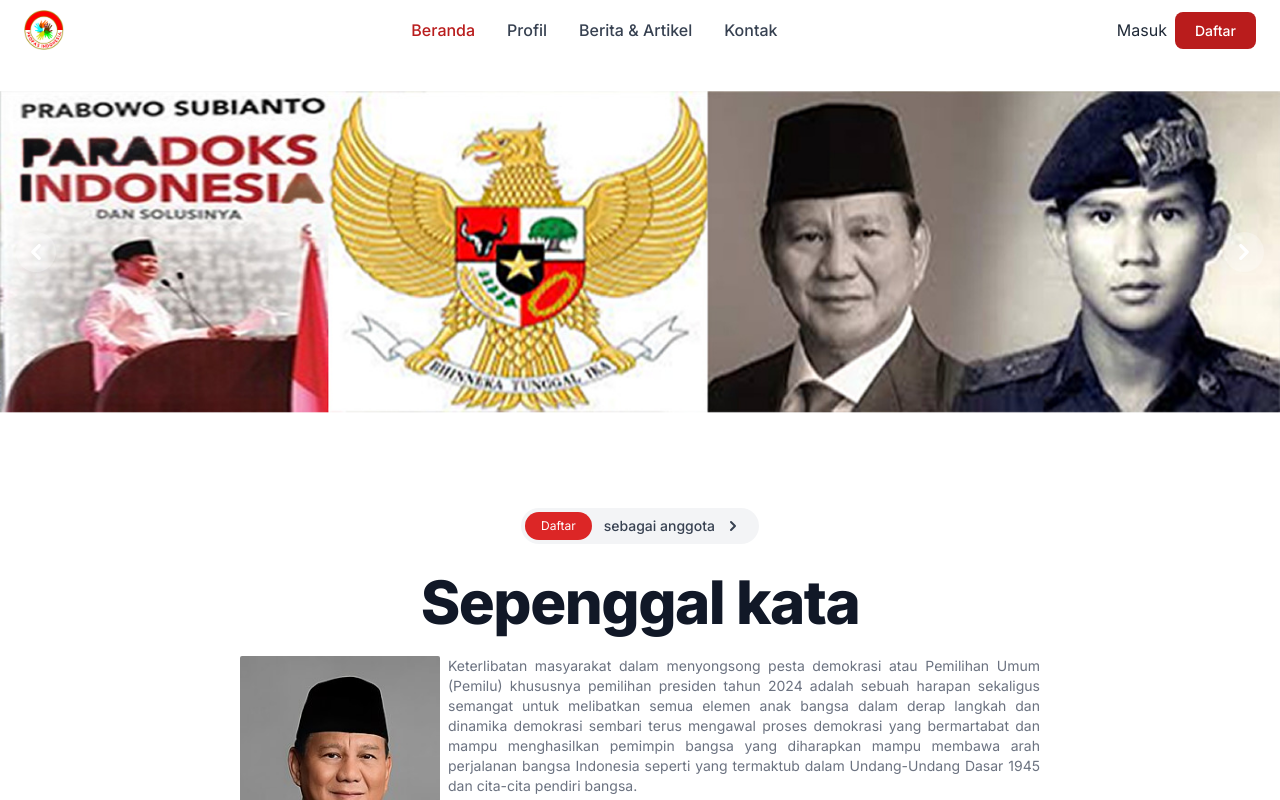
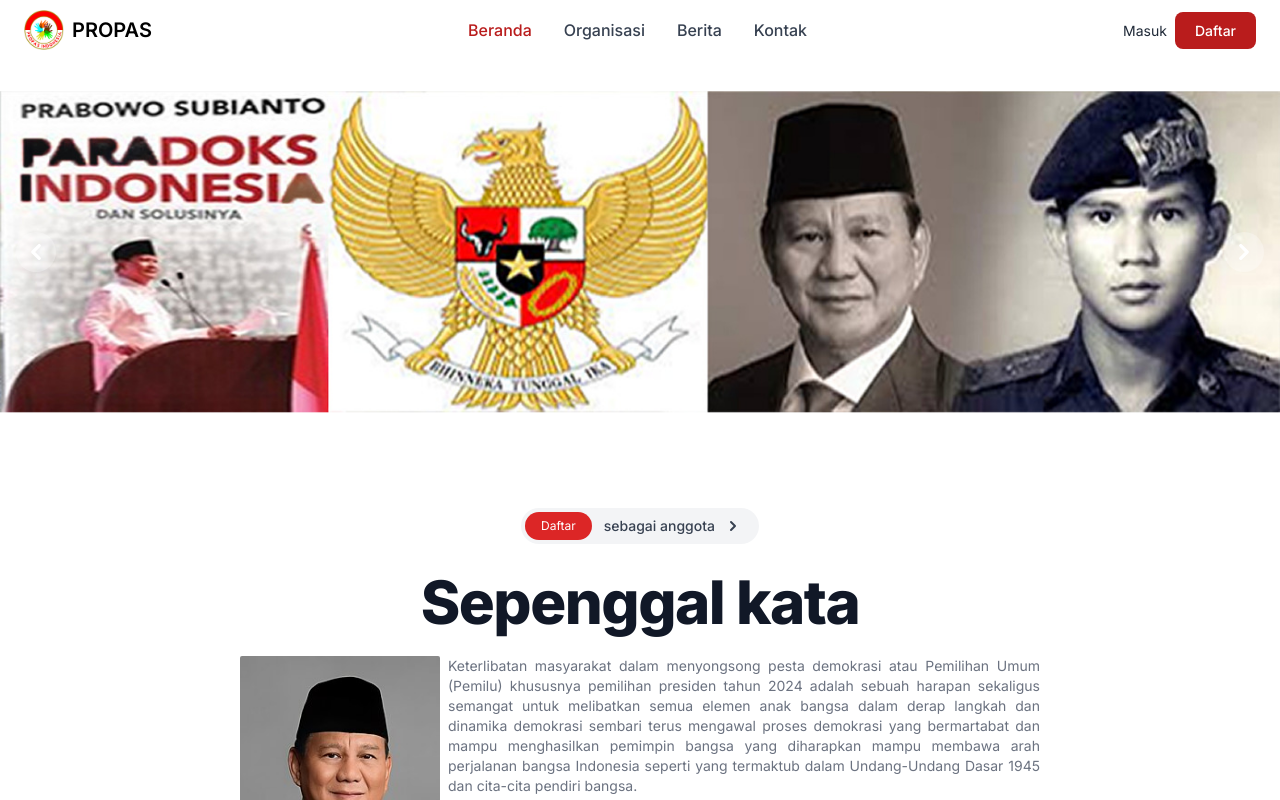
Before and after one commit to edwinhati/propas-app, a Next.js app: page / in a window 1280 px wide. Shown: the top 800 px of the page. Built offline with nearby package versions, Linux system fonts and the light colour scheme; no server answers.

Commit message:
Update header component

```diff
--- a/src/components/Header.tsx
+++ b/src/components/Header.tsx
@@ -26,17 +26,26 @@
           <Link href="/" className="flex items-center">
             <Image src="/logo.jpeg" alt="Propas Logo" width={40} height={40} />
             <span className="ml-2 self-center text-xl font-semibold whitespace-nowrap ">
-              {profile ? "PROPAS INDONESIA" : ""}
+              PROPAS
             </span>
           </Link>
           <div className="flex items-center lg:order-2">
-            {!profile ? (
-                        <div className="space-x-2">
-
-                <Link
-                  href="/login"
-                  className="text-gray-800"
+            {profile ? (
+              <Link
+                href="/profile"
+                className="text-white bg-red-700 hover:bg-red-800 focus:ring-4 focus:ring-red-300 font-medium rounded-lg text-sm px-4 lg:px-5 py-2 lg:py-2.5 mr-2"
+              >
+                <svg
+                  xmlns="http://www.w3.org/2000/svg"
+                  height="1em"
+                  viewBox="0 0 448 512"
                 >
+                  <path d="M304 128a80 80 0 1 0 -160 0 80 80 0 1 0 160 0zM96 128a128 128 0 1 1 256 0A128 128 0 1 1 96 128zM49.3 464H398.7c-8.9-63.3-63.3-112-129-112H178.3c-65.7 0-120.1 48.7-129 112zM0 482.3C0 383.8 79.8 304 178.3 304h91.4C368.2 304 448 383.8 448 482.3c0 16.4-13.3 29.7-29.7 29.7H29.7C13.3 512 0 498.7 0 482.3z" />
+                </svg>
+              </Link>
+            ) : (
+              <div className="space-x-2">
+                <Link href="/login" className="text-gray-800 text-sm">
                   Masuk
                 </Link>
                 <Link
@@ -46,7 +55,7 @@
                   Daftar
                 </Link>
               </div>
-            ) : null}{" "}
+            )}
             <button
               data-collapse-toggle="mobile-menu-2"
               type="button"
@@ -96,7 +105,7 @@
                   href="#"
                   className="block py-2 pr-4 pl-3 text-gray-700 border-b border-gray-100 hover:bg-gray-50 lg:hover:bg-transparent lg:border-0 lg:hover:text-red-700 lg:p-0"
                 >
-                  Profil
+                  Organisasi
                 </Link>
               </li>
               <li>
@@ -104,7 +113,7 @@
                   href="/#news"
                   className="block py-2 pr-4 pl-3 text-gray-700 border-b border-gray-100 hover:bg-gray-50 lg:hover:bg-transparent lg:border-0 lg:hover:text-red-700 lg:p-0"
                 >
-                  Berita & Artikel
+                  Berita
                 </Link>
               </li>
 
```
